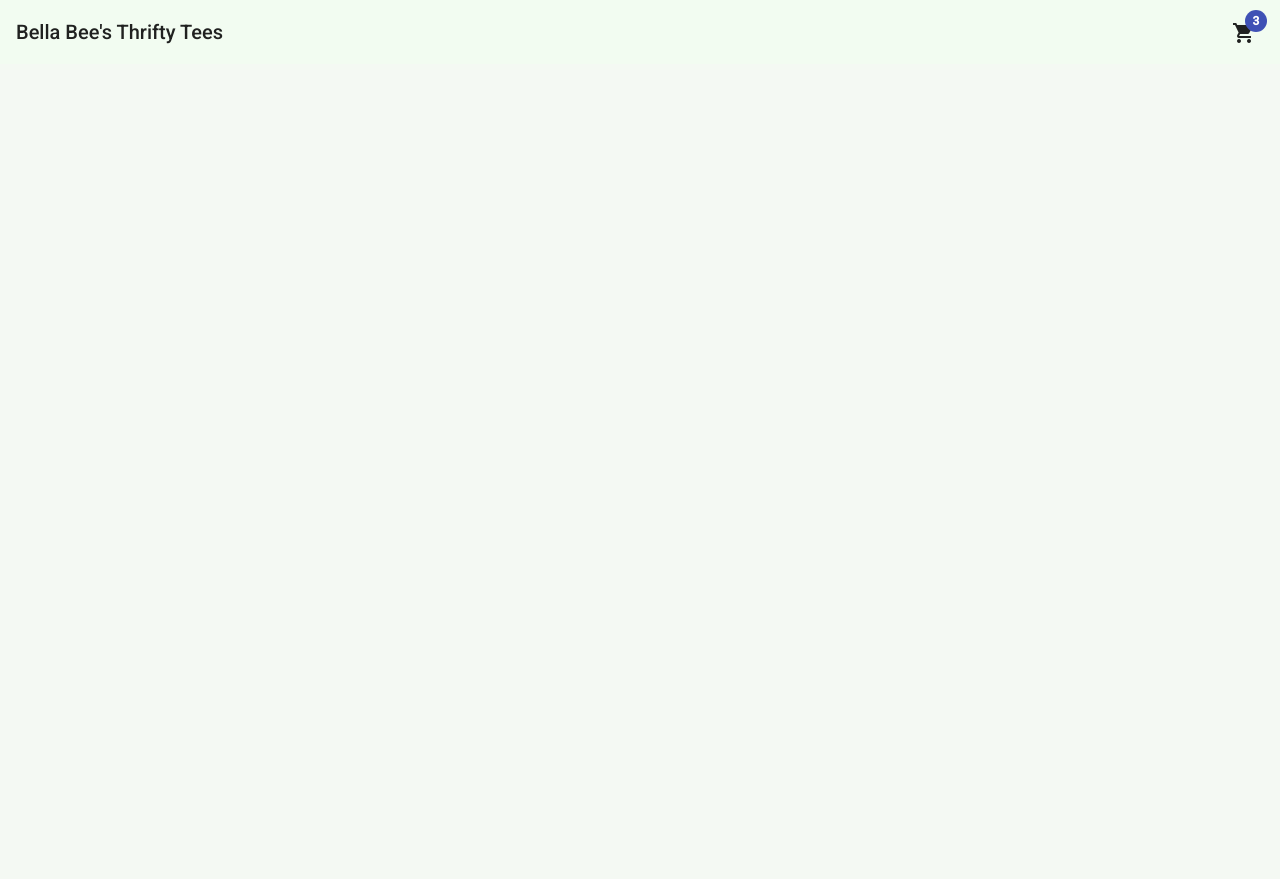
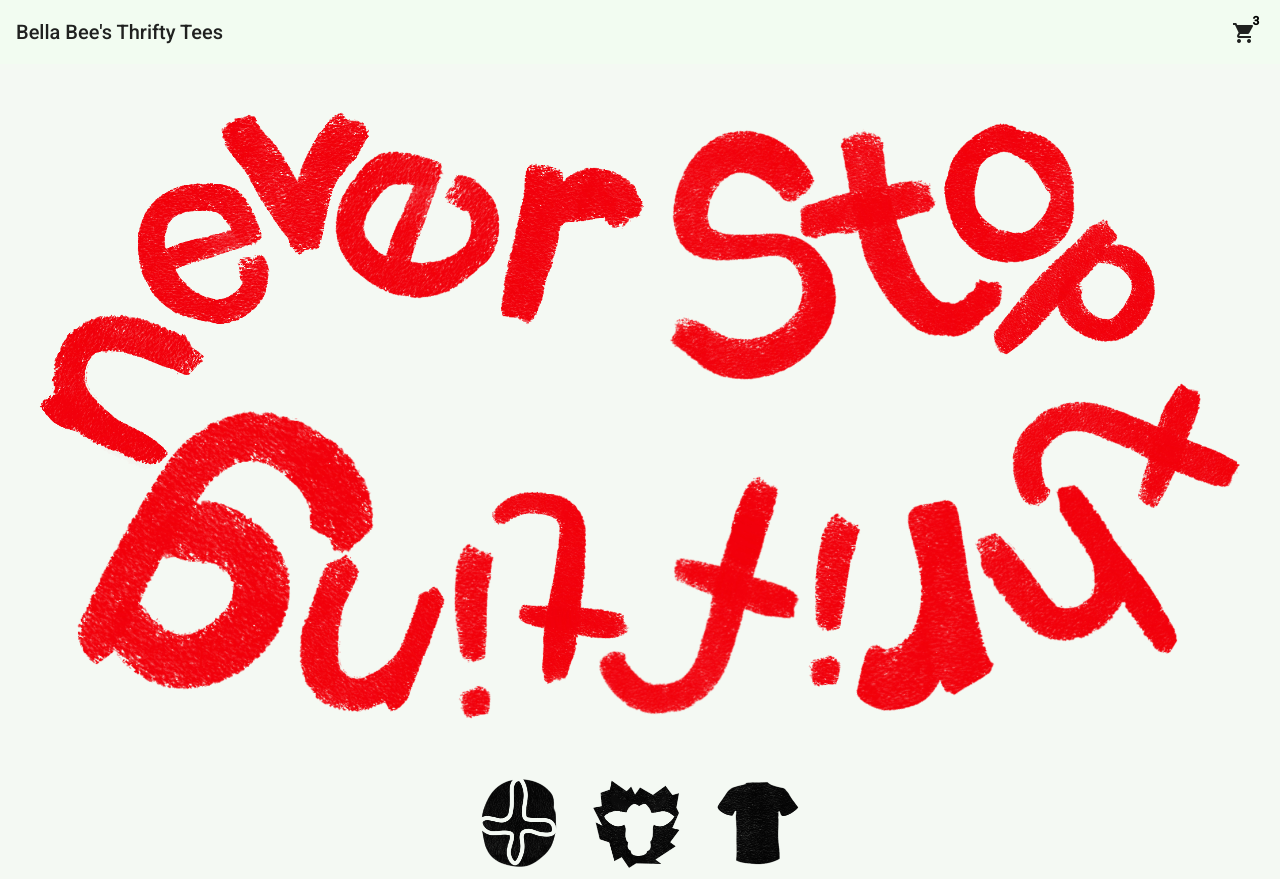
Before and after one commit to QJMTech/BellaBees, an Angular app: page / in a window 1280 px wide. Before the commit the page ends 800 px from the top, so only its background shows below. Built offline with nearby package versions, Linux system fonts and the light colour scheme.

Commit message:
Landing page imagery

```diff
--- a/src/app/components/header/header.component.html
+++ b/src/app/components/header/header.component.html
@@ -41,3 +41,6 @@
         </div>
     </mat-menu>
 </mat-toolbar>
+
+<img class = "mx-auto" src = "../../../assets/landingpagetext.png">
+<img class = "mx-auto max-w-sm" src = "../../../assets/landingpagesymbols.png">
--- a/src/styles.css
+++ b/src/styles.css
@@ -19,7 +19,8 @@ body {
 }
 
 .mat-badge-content {
-    color: white;
+    background: transparent;
+    color: black;
 }
 
 .primary-color-bg {
```
Also changed, not shown: src/assets/landingpagesymbols.png (added), src/assets/landingpagetext.png (added).
